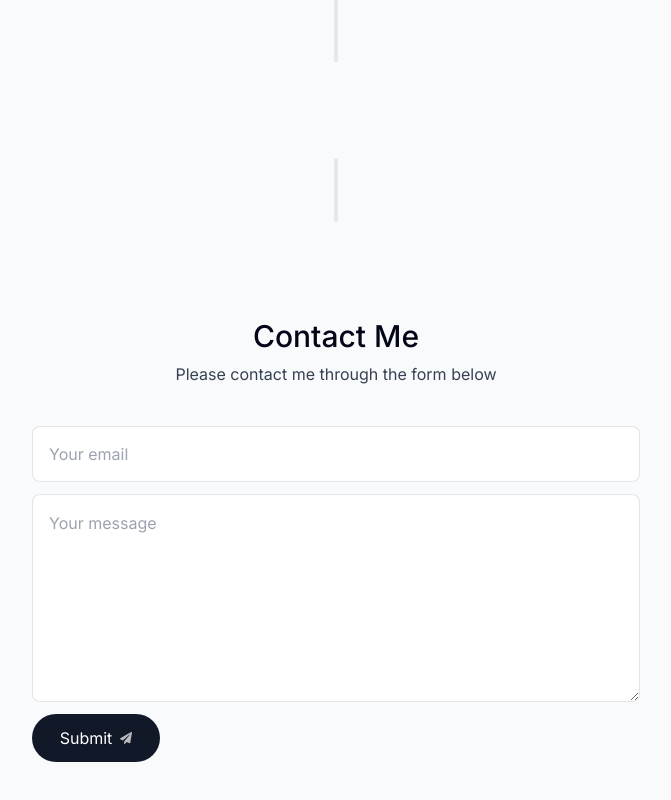
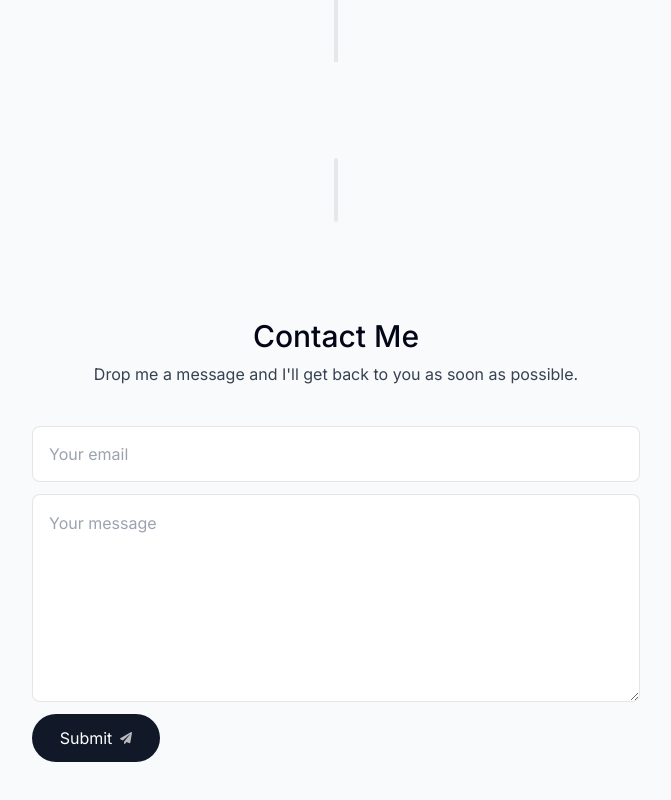
Before and after one commit to 0gw0/Portfolio-website, a Next.js app: page / in a window 1280 px wide. Shown: the part 3021-3821 px from the top of the page, without its empty margins (304-975 px from the left). Built offline with nearby package versions, Linux system fonts and the light colour scheme.

Commit message:
change contact msg

```diff
--- a/components/contact.tsx
+++ b/components/contact.tsx
@@ -29,7 +29,8 @@ export default function Contact() {
 		>
 			<SectionHeading>Contact Me</SectionHeading>
 			<p className="text-gray-700 -mt-6">
-				Please contact me through the form below
+				Drop me a message and I&apos;ll get back to you as soon as
+				possible.
 			</p>
 			<form className="mt-10 flex flex-col">
 				<input
```
